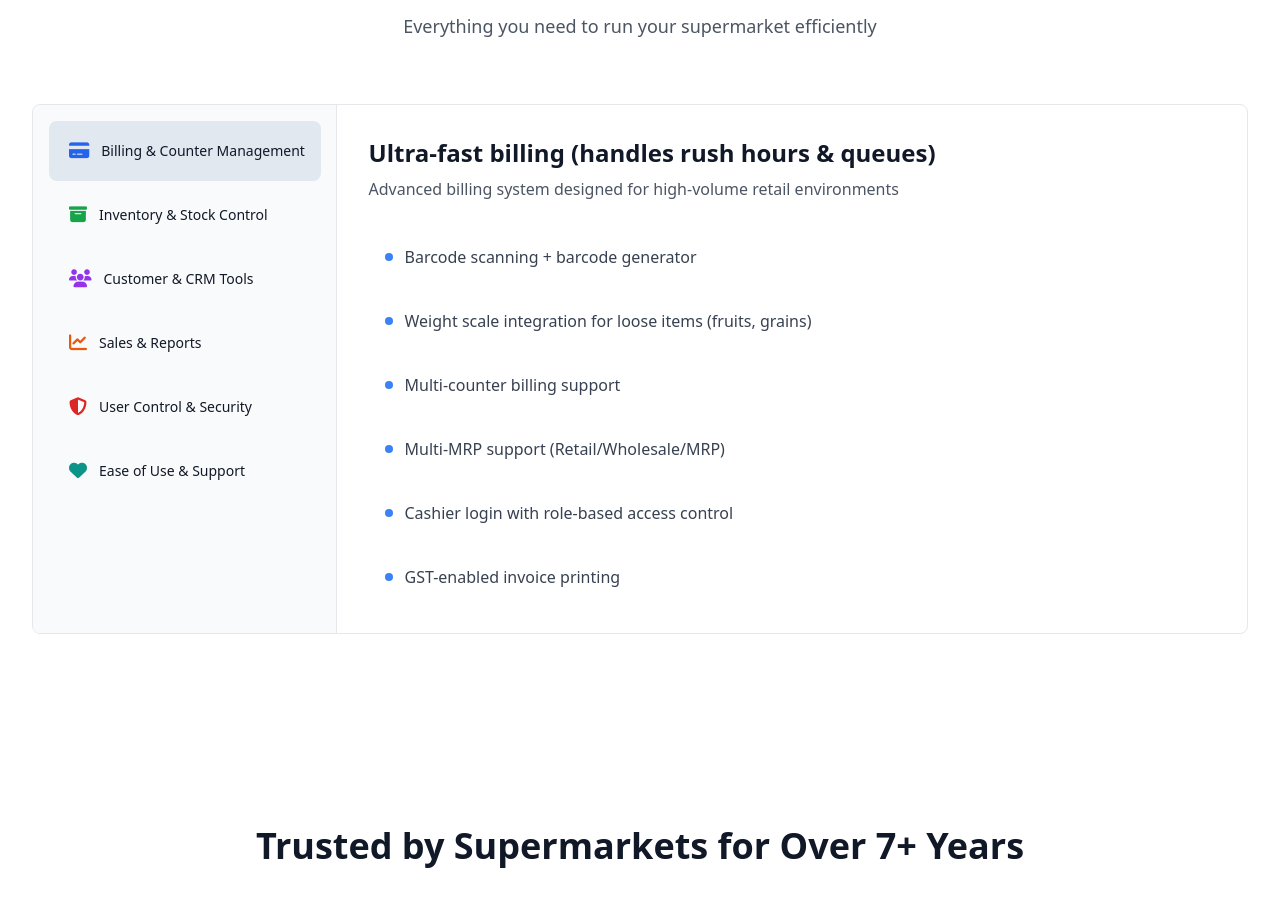
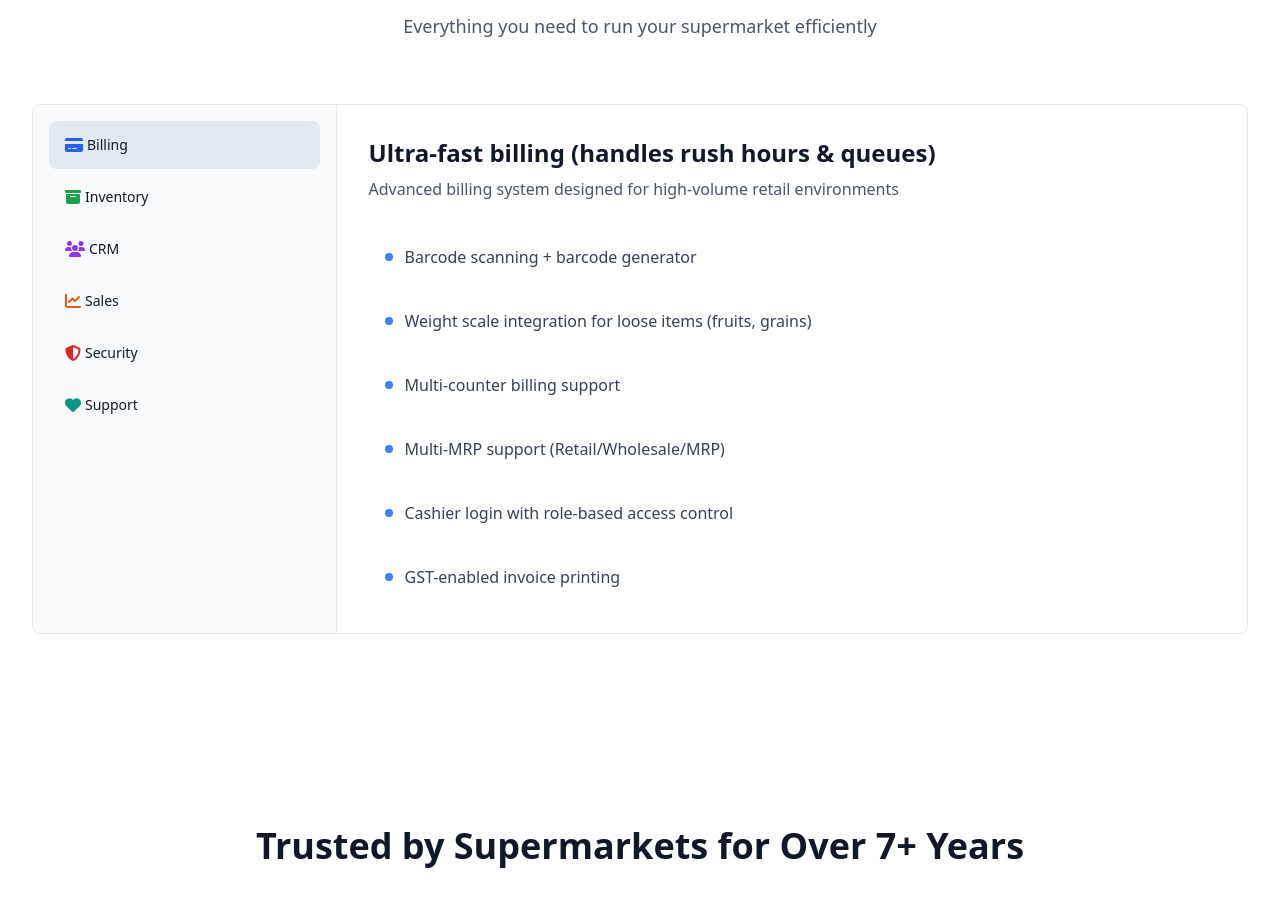
Before and after one commit to SamuvelRaja/kassapos, a plain HTML site: page index.html in a window 1280 px wide. Shown: the part 3144-4051 px from the top of the page. Drawn offline with nearby package versions, Linux system fonts and the light colour scheme.

Commit message:
mobile tab added

```diff
--- a/index.html
+++ b/index.html
@@ -196,40 +196,40 @@
                     <!-- Tab Navigation -->
                     <div class="lg:col-span-1 border-gray-200 bg-gray-50 lg:border-r overflow-x-auto scrollbar-hide">
                         <div class="flex lg:flex-col flex-row lg:space-y-1 space-y-0 space-x-2 lg:space-x-0 p-4 min-w-max">
-                            <button class="feature-tab w-full lg:text-left text-center p-4 transition-all duration-200 rounded-lg whitespace-nowrap flex-shrink-0 border-b-2 border-transparent lg:border-l-4 lg:border-l-transparent lg:border-b-0 font-medium focus:outline-none focus-visible:ring-2 focus-visible:ring-blue-500 focus-visible:z-10 hover:bg-slate-100 hover:shadow hover:scale-[1.03] hover:border-blue-600 border-1 active-tab border-blue-600 bg-slate-200 text-blue-700" data-tab="billing">
-                                <div class="flex items-center space-x-3 justify-center lg:justify-start">
-                                    <i class="fa-solid fa-credit-card text-lg text-blue-600"></i>
-                                    <span class="font-medium text-gray-900 text-sm">Billing & Counter Management</span>
+                            <button class="feature-tab w-32 lg:w-full lg:text-left text-center p-3 transition-all duration-200 rounded-lg whitespace-nowrap flex-shrink-0 border-b-2 border-transparent lg:border-l-4 lg:border-l-transparent lg:border-b-0 font-medium focus:outline-none focus-visible:ring-2 focus-visible:ring-blue-500 focus-visible:z-10 hover:bg-slate-100 hover:shadow hover:scale-[1.03] hover:border-blue-600 border-1 active-tab border-blue-600 bg-slate-200 text-blue-700" data-tab="billing">
+                                <div class="flex items-center space-x-1 justify-center lg:justify-start">
+                                    <i class="fa-solid fa-credit-card text-base text-blue-600"></i>
+                                    <span class="font-medium text-gray-900 text-xs lg:text-sm">Billing</span>
                                 </div>
                             </button>
-                            <button class="feature-tab w-full lg:text-left text-center p-4 transition-all duration-200 rounded-lg whitespace-nowrap flex-shrink-0 border-b-2 border-transparent lg:border-l-4 lg:border-l-transparent lg:border-b-0 font-medium focus:outline-none focus-visible:ring-2 focus-visible:ring-blue-500 focus-visible:z-10 hover:bg-slate-100 hover:shadow hover:scale-[1.03] hover:border-blue-600  border-1 " data-tab="inventory">
-                                <div class="flex items-center space-x-3 justify-center lg:justify-start">
-                                    <i class="fa-solid fa-box-archive text-lg text-green-600"></i>
-                                    <span class="font-medium text-gray-900 text-sm">Inventory & Stock Control</span>
+                            <button class="feature-tab w-32 lg:w-full lg:text-left text-center p-3 transition-all duration-200 rounded-lg whitespace-nowrap flex-shrink-0 border-b-2 border-transparent lg:border-l-4 lg:border-l-transparent lg:border-b-0 font-medium focus:outline-none focus-visible:ring-2 focus-visible:ring-blue-500 focus-visible:z-10 hover:bg-slate-100 hover:shadow hover:scale-[1.03] hover:border-blue-600 border-1" data-tab="inventory">
+                                <div class="flex items-center space-x-1 justify-center lg:justify-start">
+                                    <i class="fa-solid fa-box-archive text-base text-green-600"></i>
+                                    <span class="font-medium text-gray-900 text-xs lg:text-sm">Inventory</span>
                                 </div>
                             </button>
-                            <button class="feature-tab w-full lg:text-left text-center p-4 transition-all duration-200 rounded-lg whitespace-nowrap flex-shrink-0 border-b-2 border-transparent lg:border-l-4 lg:border-l-transparent lg:border-b-0 font-medium focus:outline-none focus-visible:ring-2 focus-visible:ring-blue-500 focus-visible:z-10 hover:bg-slate-100 hover:shadow hover:scale-[1.03] hover:border-blue-600  border-1" data-tab="customer">
-                                <div class="flex items-center space-x-3 justify-center lg:justify-start">
-                                    <i class="fa-solid fa-users text-lg text-purple-600"></i>
-                                    <span class="font-medium text-gray-900 text-sm">Customer & CRM Tools</span>
+                            <button class="feature-tab w-32 lg:w-full lg:text-left text-center p-3 transition-all duration-200 rounded-lg whitespace-nowrap flex-shrink-0 border-b-2 border-transparent lg:border-l-4 lg:border-l-transparent lg:border-b-0 font-medium focus:outline-none focus-visible:ring-2 focus-visible:ring-blue-500 focus-visible:z-10 hover:bg-slate-100 hover:shadow hover:scale-[1.03] hover:border-blue-600 border-1" data-tab="customer">
+                                <div class="flex items-center space-x-1 justify-center lg:justify-start">
+                                    <i class="fa-solid fa-users text-base text-purple-600"></i>
+                                    <span class="font-medium text-gray-900 text-xs lg:text-sm">CRM</span>
                                 </div>
                             </button>
-                            <button class="feature-tab w-full lg:text-left text-center p-4 transition-all duration-200 rounded-lg whitespace-nowrap flex-shrink-0 border-b-2 border-transparent lg:border-l-4 lg:border-l-transparent lg:border-b-0 font-medium focus:outline-none focus-visible:ring-2 focus-visible:ring-blue-500 focus-visible:z-10 hover:bg-slate-100 hover:shadow hover:scale-[1.03] hover:border-blue-600  border-1" data-tab="sales">
-                                <div class="flex items-center space-x-3 justify-center lg:justify-start">
-                                    <i class="fa-solid fa-chart-line text-lg text-orange-600"></i>
-                                    <span class="font-medium text-gray-900 text-sm">Sales & Reports</span>
+                            <button class="feature-tab w-32 lg:w-full lg:text-left text-center p-3 transition-all duration-200 rounded-lg whitespace-nowrap flex-shrink-0 border-b-2 border-transparent lg:border-l-4 lg:border-l-transparent lg:border-b-0 font-medium focus:outline-none focus-visible:ring-2 focus-visible:ring-blue-500 focus-visible:z-10 hover:bg-slate-100 hover:shadow hover:scale-[1.03] hover:border-blue-600 border-1" data-tab="sales">
+                                <div class="flex items-center space-x-1 justify-center lg:justify-start">
+                                    <i class="fa-solid fa-chart-line text-base text-orange-600"></i>
+                                    <span class="font-medium text-gray-900 text-xs lg:text-sm">Sales</span>
                                 </div>
                             </button>
-                            <button class="feature-tab w-full lg:text-left text-center p-4 transition-all duration-200 rounded-lg whitespace-nowrap flex-shrink-0 border-b-2 border-transparent lg:border-l-4 lg:border-l-transparent lg:border-b-0 font-medium focus:outline-none focus-visible:ring-2 focus-visible:ring-blue-500 focus-visible:z-10 hover:bg-slate-100 hover:shadow hover:scale-[1.03] hover:border-blue-600  border-1" data-tab="security">
-                                <div class="flex items-center space-x-3 justify-center lg:justify-start">
-                                    <i class="fa-solid fa-shield-halved text-lg text-red-600"></i>
-                                    <span class="font-medium text-gray-900 text-sm">User Control & Security</span>
+                            <button class="feature-tab w-32 lg:w-full lg:text-left text-center p-3 transition-all duration-200 rounded-lg whitespace-nowrap flex-shrink-0 border-b-2 border-transparent lg:border-l-4 lg:border-l-transparent lg:border-b-0 font-medium focus:outline-none focus-visible:ring-2 focus-visible:ring-blue-500 focus-visible:z-10 hover:bg-slate-100 hover:shadow hover:scale-[1.03] hover:border-blue-600 border-1" data-tab="security">
+                                <div class="flex items-center space-x-1 justify-center lg:justify-start">
+                                    <i class="fa-solid fa-shield-halved text-base text-red-600"></i>
+                                    <span class="font-medium text-gray-900 text-xs lg:text-sm">Security</span>
                                 </div>
                             </button>
-                            <button class="feature-tab w-full lg:text-left text-center p-4 transition-all duration-200 rounded-lg whitespace-nowrap flex-shrink-0 border-b-2 border-transparent lg:border-l-4 lg:border-l-transparent lg:border-b-0 font-medium focus:outline-none focus-visible:ring-2 focus-visible:ring-blue-500 focus-visible:z-10 hover:bg-slate-100 hover:shadow hover:scale-[1.03] hover:border-blue-600  border-1" data-tab="support">
-                                <div class="flex items-center space-x-3 justify-center lg:justify-start">
-                                    <i class="fa-solid fa-heart text-lg text-teal-600"></i>
-                                    <span class="font-medium text-gray-900 text-sm">Ease of Use & Support</span>
+                            <button class="feature-tab w-32 lg:w-full lg:text-left text-center p-3 transition-all duration-200 rounded-lg whitespace-nowrap flex-shrink-0 border-b-2 border-transparent lg:border-l-4 lg:border-l-transparent lg:border-b-0 font-medium focus:outline-none focus-visible:ring-2 focus-visible:ring-blue-500 focus-visible:z-10 hover:bg-slate-100 hover:shadow hover:scale-[1.03] hover:border-blue-600 border-1" data-tab="support">
+                                <div class="flex items-center space-x-1 justify-center lg:justify-start">
+                                    <i class="fa-solid fa-heart text-base text-teal-600"></i>
+                                    <span class="font-medium text-gray-900 text-xs lg:text-sm">Support</span>
                                 </div>
                             </button>
                         </div>
```
